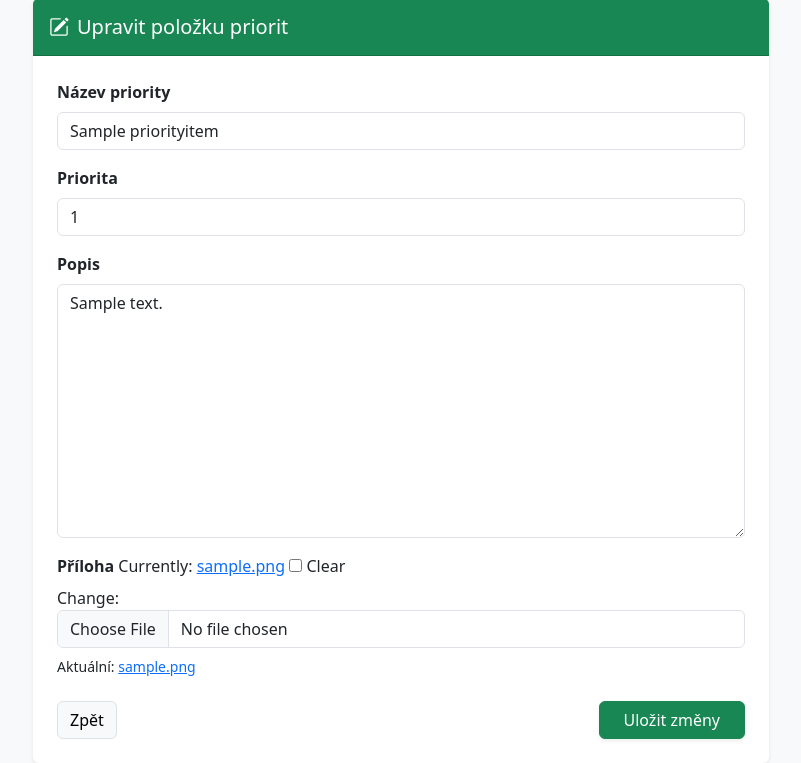
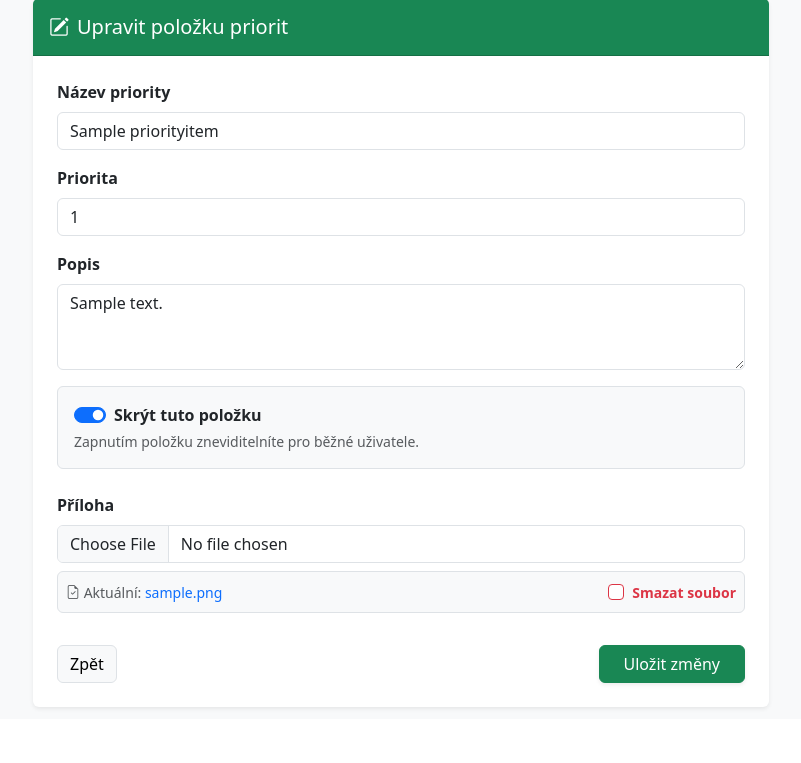
Before and after one commit to PetrSebik/online-shopping-list, a Django app: page /house-construction/priorities/1/edit/ in a window 1280 px wide. Shown: the part 81-844 px from the top of the page, without its empty margins (239-1040 px from the left). After the commit the page ends 791 px from the top, so only its background shows below. Run offline with Django 4.2, Linux system fonts and the light colour scheme; a user stored in the database is signed in; tables that the repository leaves empty hold one stand-in row (values such as "Sample post").

Commit message:
feature(house-construction): added hidden priorities

```diff
--- a/apps/house_construction/forms.py
+++ b/apps/house_construction/forms.py
@@ -1,19 +1,24 @@
 from django import forms
 from .models import ConstructionQA, PriorityItem
+
 
 class ConstructionQAForm(forms.ModelForm):
     def __init__(self, *args, **kwargs):
         super().__init__(*args, **kwargs)
         # Apply Bootstrap classes to all fields
         for field in self.fields.values():
-            field.widget.attrs.update({'class': 'form-control'})
+            field.widget.attrs.update({"class": "form-control"})
 
     class Meta:
         model = ConstructionQA
-        fields = ['question', 'answer']
+        fields = ["question", "answer"]
         widgets = {
-            'question': forms.TextInput(attrs={'placeholder': 'Zadejte vaši otázku...'}),
-            'answer': forms.Textarea(attrs={'placeholder': 'Zde dopište odpověď...', 'rows': 4}),
+            "question": forms.TextInput(
+                attrs={"placeholder": "Zadejte vaši otázku..."}
+            ),
+            "answer": forms.Textarea(
+                attrs={"placeholder": "Zde dopište odpověď...", "rows": 4}
+            ),
         }
 
 
@@ -21,8 +26,11 @@ class PriorityItemForm(forms.ModelForm):
     def __init__(self, *args, **kwargs):
         super().__init__(*args, **kwargs)
         for field in self.fields.values():
-            field.widget.attrs.update({'class': 'form-control'})
+            field.widget.attrs.update({"class": "form-control"})
 
     class Meta:
         model = PriorityItem
-        fields = ['task_name', 'description', 'priority_level', 'attachment']
+        fields = ["task_name", "description", "priority_level", "attachment", "hide"]
+        widgets = {
+            "hide": forms.CheckboxInput(attrs={"class": "form-check-input"}),
+        }
--- a/apps/house_construction/models.py
+++ b/apps/house_construction/models.py
@@ -10,6 +10,7 @@ class PriorityItem(models.Model):
     priority_level = models.PositiveIntegerField(default=5)
     attachment = models.FileField(upload_to="construction_docs/", null=True, blank=True)
     created_at = models.DateTimeField(auto_now_add=True)
+    hide = models.BooleanField(default=False)
 
     class Meta:
         ordering = ["-priority_level", "task_name"]
--- a/apps/house_construction/templates/priority_edit.html
+++ b/apps/house_construction/templates/priority_edit.html
@@ -14,29 +14,65 @@
                         {% csrf_token %}
 
                         <div class="mb-3">
-                        <label class="form-label fw-bold">Název priority</label>
-                        {{ form.task_name }}
+                            <label for="id_task_name" class="form-label fw-bold">Název priority</label>
+                            <input type="text" name="task_name" id="id_task_name" class="form-control"
+                                   value="{{ form.task_name.value|default:'' }}" required>
                         </div>
 
                         <div class="mb-3">
-                        <label class="form-label fw-bold">Priorita</label>
-                        {{ form.priority_level }}
+                            <label for="id_priority_level" class="form-label fw-bold">Priorita</label>
+                            <input type="number" name="priority_level" id="id_priority_level" class="form-control"
+                                   value="{{ form.priority_level.value|default:5 }}">
                         </div>
 
                         <div class="mb-3">
-                        <label class="form-label fw-bold">Popis</label>
-                        {{ form.description }}
+                            <label for="id_description" class="form-label fw-bold">Popis</label>
+                            <textarea name="description" id="id_description" class="form-control"
+                                      rows="3">{{ form.description.value|default:'' }}</textarea>
+                        </div>
+
+                        <div class="mb-4 p-3 bg-light border rounded">
+                            <div class="form-check form-switch">
+                                <input class="form-check-input" type="checkbox" role="switch" name="hide"
+                                       id="id_hide"
+                                       {% if form.hide.value %}checked{% endif %}>
+                                <label class="form-check-label fw-bold" for="id_hide">
+                                    Skrýt tuto položku
+                                </label>
+                            </div>
+                            <div class="form-text mt-1">
+                                Zapnutím položku zneviditelníte pro běžné uživatele.
+                            </div>
                         </div>
 
                         <div class="mb-4">
-                        <label class="form-label fw-bold">Příloha</label>
-                        {{ form.attachment }}
+                            <label for="id_attachment" class="form-label fw-bold">Příloha</label>
+                            <input type="file" name="attachment" id="id_attachment" class="form-control">
+
                             {% if form.instance.attachment %}
-                            <div class="mt-2 small">Aktuální: <a href="{{ form.instance.attachment.url }}" target="_blank">{{ form.instance.attachment.name }}</a></div>
+                                <div class="mt-2 p-2 border rounded bg-light">
+                                    <div class="d-flex align-items-center justify-content-between">
+                <span class="small text-muted">
+                    <i class="bi bi-file-earmark-check"></i> Aktuální:
+                    <a href="{{ form.instance.attachment.url }}" target="_blank" class="text-decoration-none">
+                        {{ form.instance.attachment.name|truncatechars:30 }}
+                    </a>
+                </span>
+
+                                        <div class="form-check mb-0">
+                                            <input class="form-check-input border-danger" type="checkbox"
+                                                   name="attachment-clear" id="attachment-clear_id">
+                                            <label class="form-check-label small text-danger fw-bold"
+                                                   for="attachment-clear_id">
+                                                Smazat soubor
+                                            </label>
+                                        </div>
+                                    </div>
+                                </div>
                             {% endif %}
                         </div>
 
-                    <div class="d-flex justify-content-between">
+                        <div class="d-flex justify-content-between pt-2">
                             <a href="{% url 'priority_list' %}" class="btn btn-light border">Zpět</a>
                             <button type="submit" class="btn btn-success px-4 shadow-sm">Uložit změny</button>
                         </div>
--- a/apps/house_construction/views.py
+++ b/apps/house_construction/views.py
@@ -25,6 +25,15 @@ class PriorityListView(ListView):
             attachment=request.FILES.get("attachment"),
         )
         return redirect("priority_list")
+
+    def get_queryset(self):
+        queryset = super().get_queryset()
+
+        # Check if the user is logged in
+        if self.request.user.is_authenticated:
+            return queryset
+        else:
+            return queryset.filter(hide=False)
 
 
 class PriorityDeleteView(LoginRequiredMixin, DeleteView):
--- a/conf/urls.py
+++ b/conf/urls.py
@@ -23,9 +23,8 @@ from django.views.generic import RedirectView
 
 urlpatterns = [
     path("", include("apps.core.urls")),
-    path(
-        "stavba", RedirectView.as_view(pattern_name="priority_list", permanent=False)
-    ),
+    path("stavba", RedirectView.as_view(pattern_name="priority_list", permanent=False)),
+    path("shop", RedirectView.as_view(pattern_name="shopping_list", permanent=False)),
     path("admin/", admin.site.urls),
     path("shopping/", include("apps.shopping.urls")),
     path("recipe/", include("apps.recipe.urls")),
```
Also changed, not shown: apps/house_construction/templates/priority_list.html (+9 -5 lines), apps/house_construction/migrations/0002_priorityitem_hide.py (added). Lines whose indentation alone changed are shown as unchanged.
